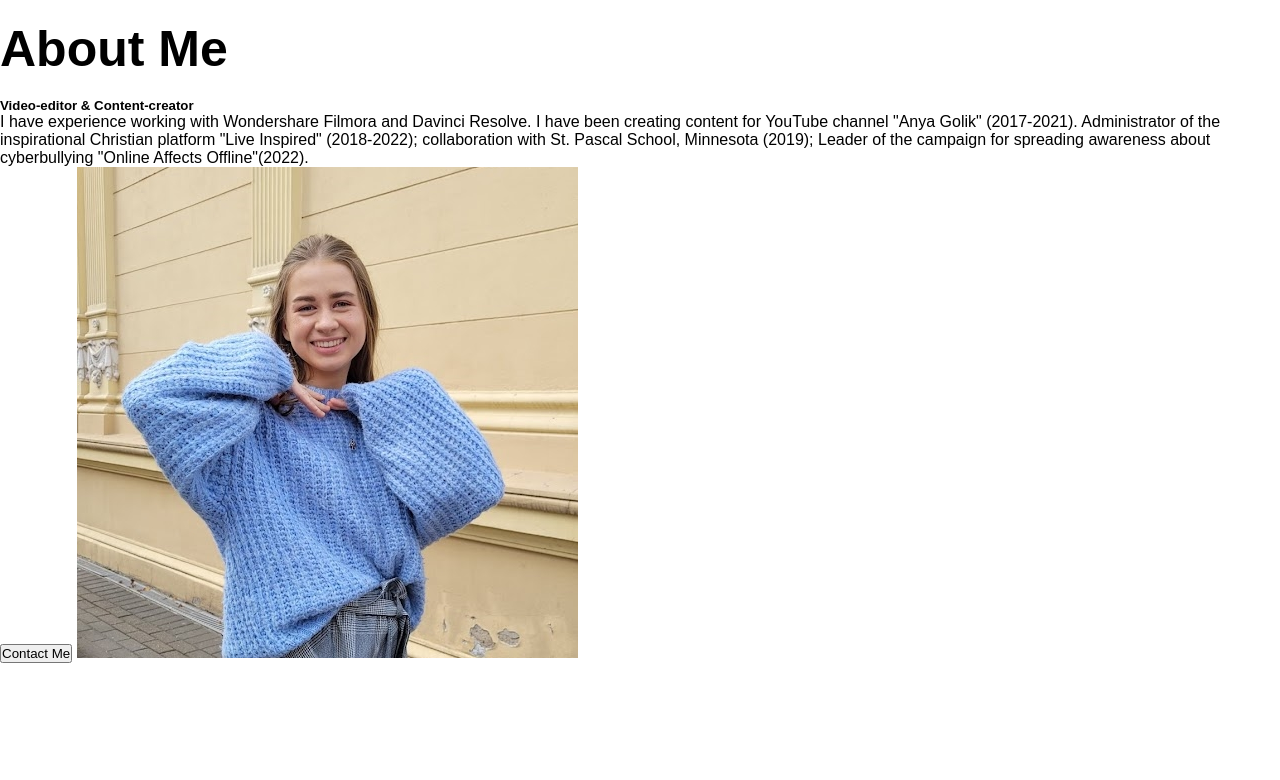
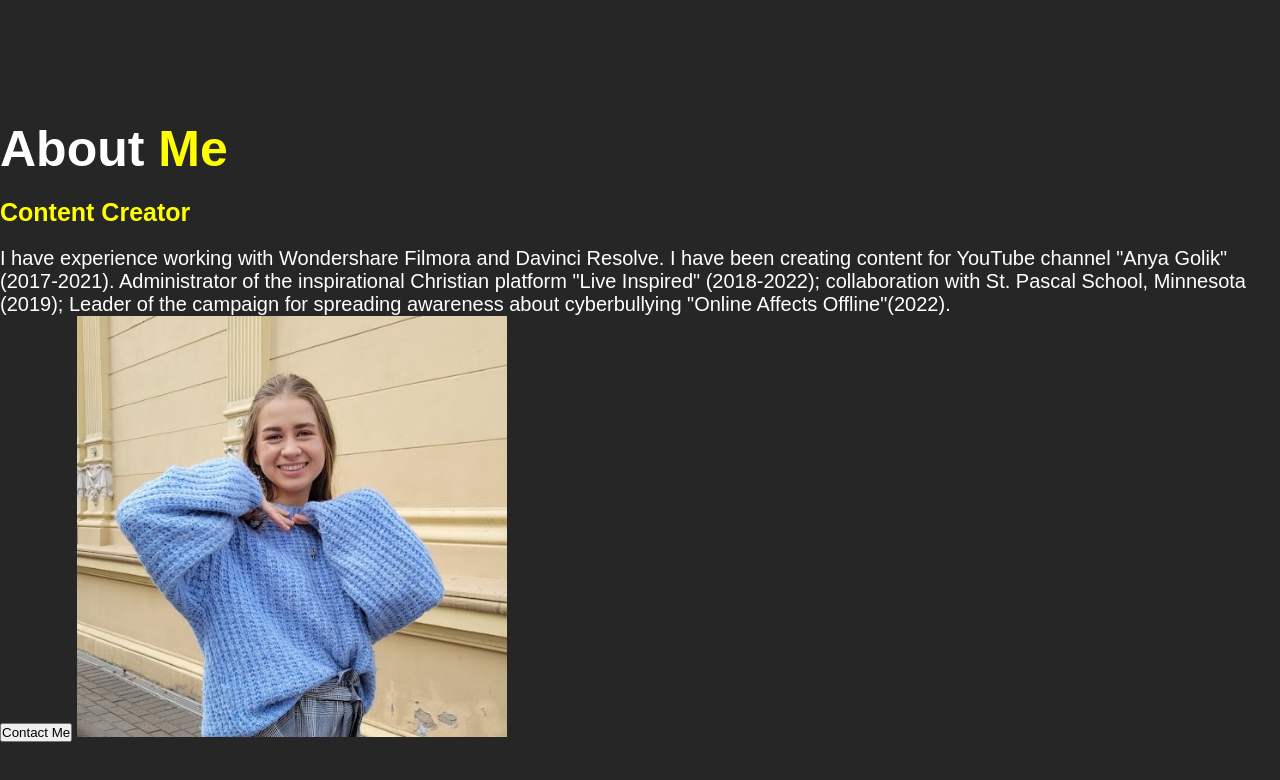
Before and after one commit to AnnaGolik1/AnnaGolik1.github.io, a plain HTML site: page about.html in a window 1280 px wide. Drawn offline with Linux system fonts and the light colour scheme; a web font is replaced by a local one.

Commit message:
Add files via upload

```diff
--- a/about.html
+++ b/about.html
@@ -8,8 +8,8 @@
 	<link rel="stylesheet" href="https://cdnjs.cloudflare.com/ajax/libs/font-awesome/6.2.0/css/all.min.css" integrity="sha512-xh6O/CkQoPOWDdYTDqeRdPCVd1SpvCA9XXcUnZS2FmJNp1coAFzvtCN9BmamE+4aHK8yyUHUSCcJHgXloTyT2A==" crossorigin="anonymous" referrerpolicy="no-referrer" />
   </head>
   <body>
-  <h2>About Me</h2>
-  <h5>Video-editor & Content-creator</h5>
+  <h2>About <span>Me</span></h2>
+  <h5>Content Creator</h5>
   <p>I have experience working with Wondershare Filmora and Davinci Resolve. I have been creating content for YouTube channel "Anya Golik" (2017-2021). Administrator of the inspirational Christian platform "Live Inspired" (2018-2022); collaboration with St. Pascal School, Minnesota (2019); Leader of the campaign for spreading awareness about cyberbullying "Online Affects Offline"(2022).</p>
   <button type="button">Contact Me</button>
   <img src="me!.jpg">
--- a/aboutcss.css
+++ b/aboutcss.css
@@ -1,24 +1,37 @@
+
 *{
 padding: 0;
 margin: 0;
 font-family: 'Josefin Sans', sans-serif;
 box-sizing: border-box;
 }
-.about{
+body{
 	width: 100%;
 	padding: 100px 0px;
-	background-color: #5e5a5a;
+	background-color: #272627;
 }
-.about img{
+img{
 	height: auto;
 	width: 430px;
 }
 
+
 h2{
-	color: black;
+	color: white;
 	margin: 20px 0px 20px;
 	font-size: 50px;
+
 }
 h5{
-
+	color: yellow;
+	margin: 20px 0px 20px;
+	font-size: 25px;
 }
+p {
+	color: white;
+	font-size: 20px;
+	font-family: sans-serif;
+}
+span {
+	color: yellow;
+}
```
